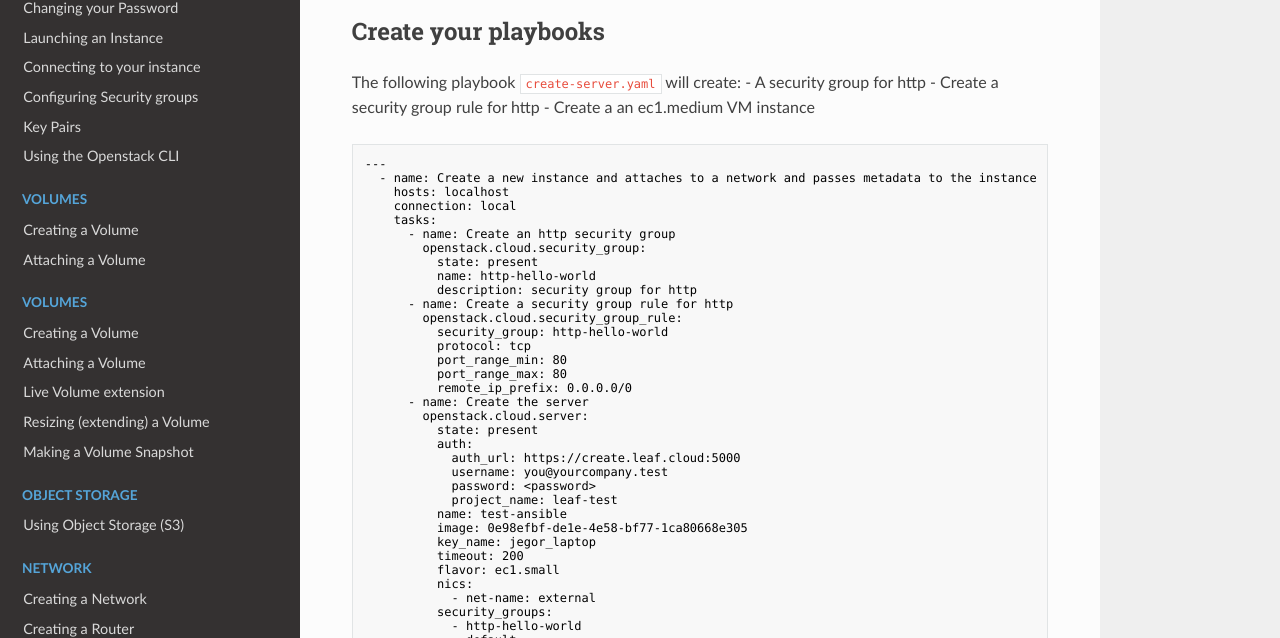
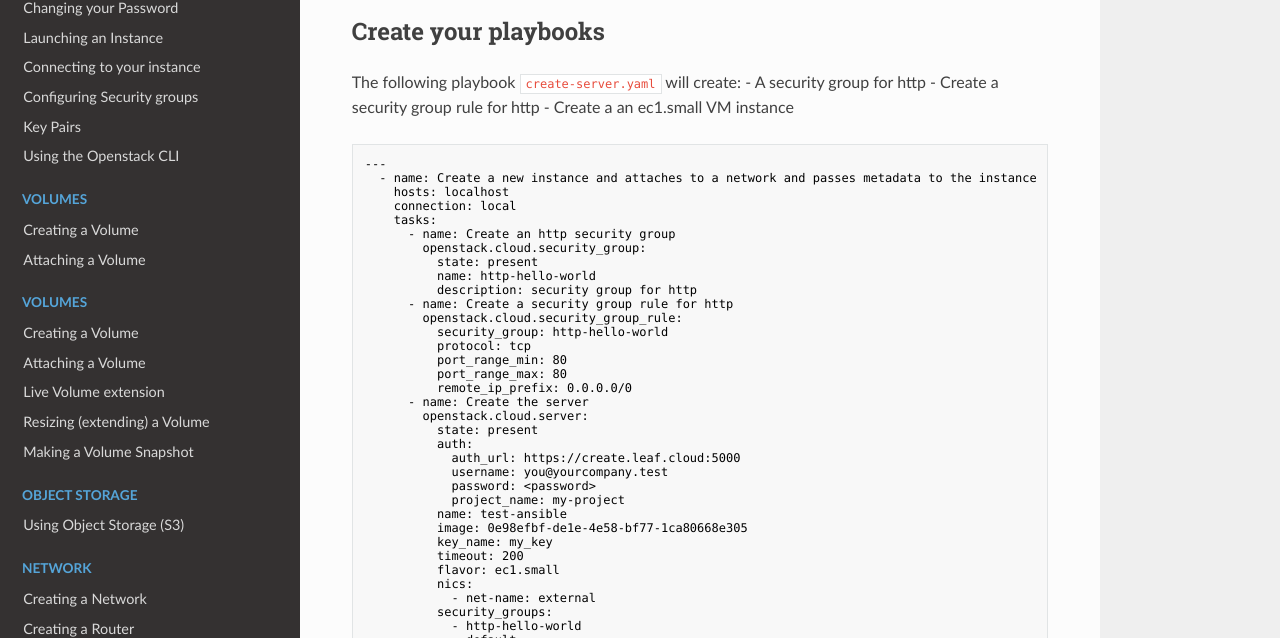
Before and after one commit to leafcloudhq/documentation-rtd, an MkDocs documentation site: the page built from docs/ansible/creating-instances.md, in a window 1280 px wide and 1400 px high, scrolled down 609 px. Shown: the part 185-823 px from the top of the window. Built offline with MkDocs 1.6.1, drawn with Linux system fonts in a browser that asks for light colours; nearby versions of some CDN libraries; some of the changed text lies outside the part shown.

Commit message:
improved ansible tutorial

````diff
--- a/docs/ansible/creating-instances.md
+++ b/docs/ansible/creating-instances.md
@@ -32,7 +32,7 @@ ansible-galaxy collection install openstack.cloud
 The following playbook `create-server.yaml` will create:
 - A security group for http
 - Create a security group rule for http
-- Create a an ec1.medium VM instance
+- Create a an ec1.small VM instance
 ```shell
 ---
   - name: Create a new instance and attaches to a network and passes metadata to the instance
@@ -58,10 +58,10 @@ The following playbook `create-server.yaml` will create:
             auth_url: https://create.leaf.cloud:5000
             username: you@yourcompany.test
             password: <password>
-            project_name: leaf-test
+            project_name: my-project
           name: test-ansible
           image: 0e98efbf-de1e-4e58-bf77-1ca80668e305
-          key_name: jegor_laptop
+          key_name: my_key
           timeout: 200
           flavor: ec1.small
           nics:
````
